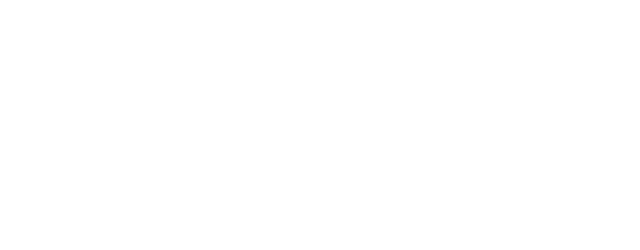
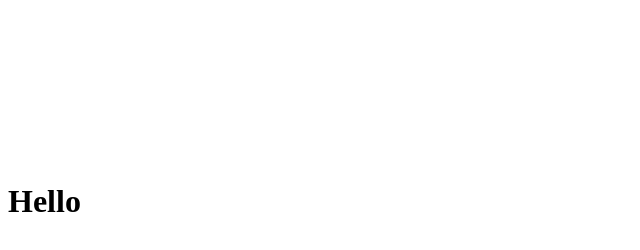
Before and after one commit to TebeeDeveloper/_Python_Community_, a plain HTML site: page index.html in a window 1280 px wide. Shown: the whole page, without its empty margins (0-640 px from the left). Drawn offline with Linux system fonts and the light colour scheme.

Commit message:
update index.html,

```diff
--- a/index.html
+++ b/index.html
@@ -8,4 +8,10 @@
     <style>
     </style>
 </head>
+<body>
+    <canvas></canvas>
+    <div>
+        <h1>Hello</h1>
+    </div>
+</body>
 </html>
```
